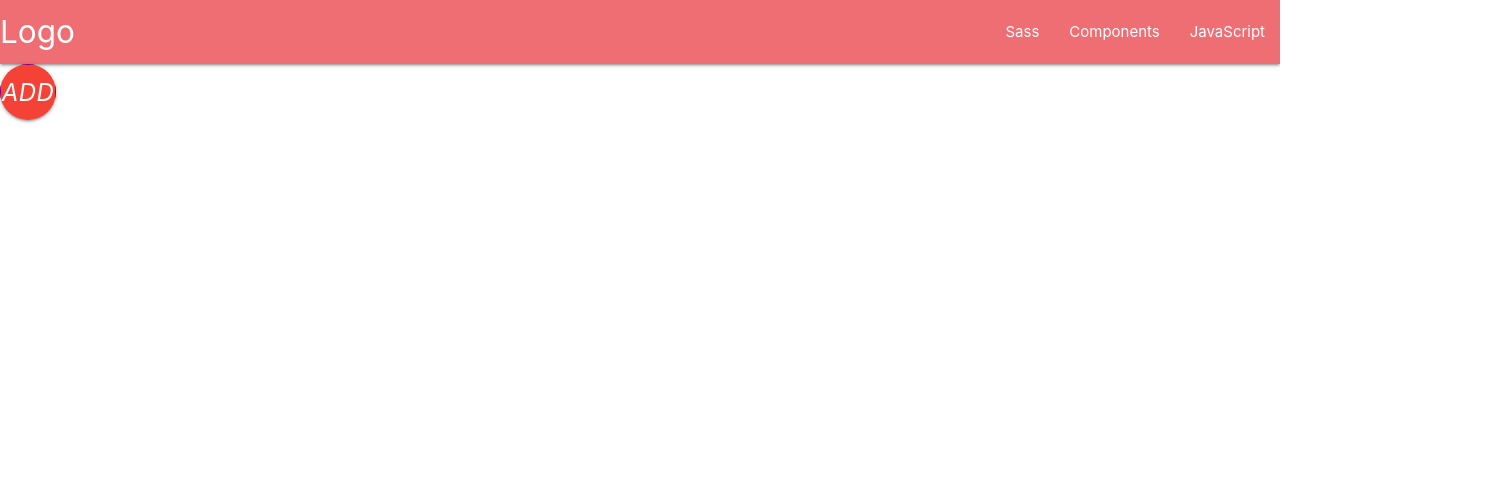
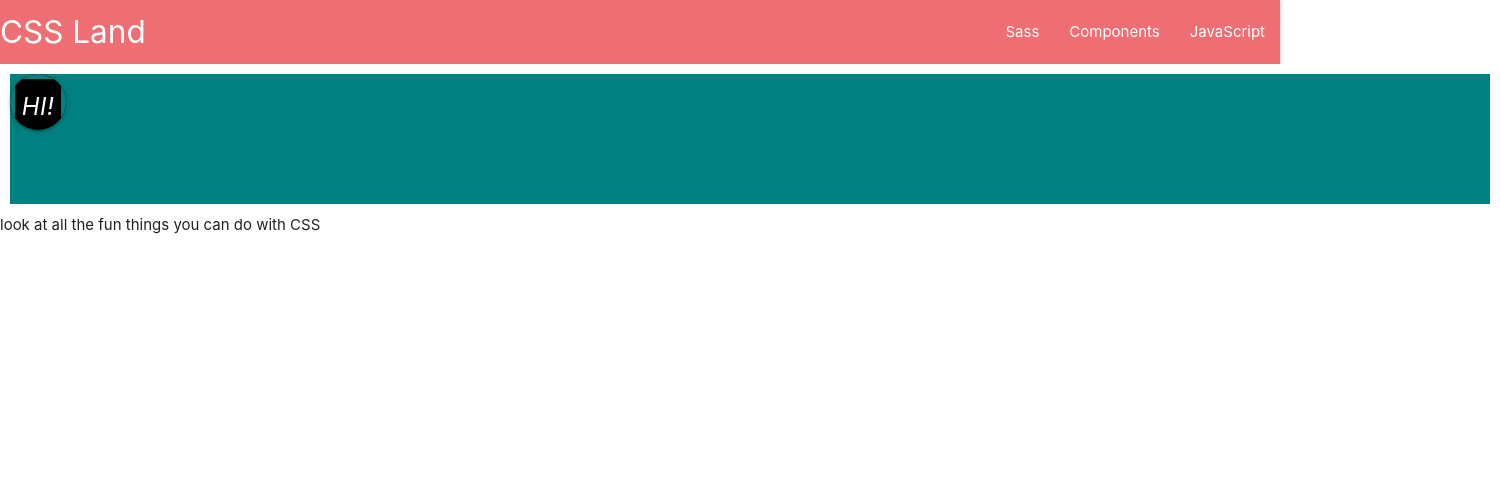
Before and after one commit to n0314113n/VitDay5-CSS-Example, a plain HTML site: page index.html in a window 1280 px wide. Shown: the whole page, 1500 px wide, since content can reach past the window. Drawn offline with nearby package versions, Linux system fonts and the light colour scheme.

Commit message:
minor changes

```diff
--- a/index.css
+++ b/index.css
@@ -1,14 +1,15 @@
-/* #myDiv {
-    border: 1px solid red;
-    background-color: blue;
+#myDiv {
+    border: 10px solid white;
+    background-color: teal;
     height: 10rem;
-    width: 10rem;
-} */
+    width: 100rem;
+}
 
 
 /* #myList {
-    background-color: tomato;
+    background-color: coral;
 } */
+
 
 /* .items {
     border: 1px dotted blanchedalmond;
@@ -16,7 +17,7 @@
 } */
 
 .material-icons {
-    border: 1px solid purple;
+    border: 5px solid teal;
     height: 50vh;
     width: 50vw;
 }
--- a/index.html
+++ b/index.html
@@ -1,5 +1,6 @@
 <!DOCTYPE html>
 <html lang="en">
+
 <head>
     <meta charset="UTF-8">
     <meta name="viewport" content="width=device-width, initial-scale=1.0">
@@ -7,20 +8,25 @@
     <link rel="stylesheet" href="https://cdnjs.cloudflare.com/ajax/libs/materialize/1.0.0/css/materialize.min.css">
     <title>Fun CSS Doc</title>
 </head>
+
 <body>
     <nav>
         <div class="nav-wrapper">
-          <a href="#" class="brand-logo">Logo</a>
+            <a href="#" class="brand-logo">CSS Land</a>
             <ul id="nav-mobile" class="right hide-on-med-and-down">
                 <li><a href="sass.html">Sass</a></li>
                 <li><a href="badges.html">Components</a></li>
                 <li><a href="collapsible.html">JavaScript</a></li>
             </ul>
+
         </div>
     </nav>
 
     <div id="myDiv">
-    <a class="btn-floating btn-large waves-effect waves-light red"><i class="material-icons">add</i></a>
+        <a class="btn-floating btn-large waves-effect waves-light black"><i class="material-icons">hi!</i></a>
     </div>
+
+    look at all the fun things you can do with CSS
 </body>
+
 </html>
```
Lines whose indentation alone changed are shown as unchanged.
